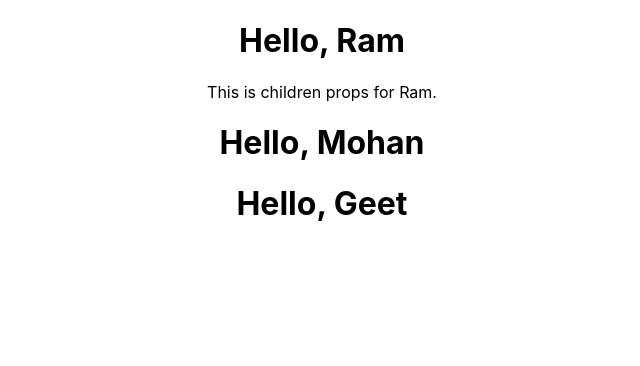
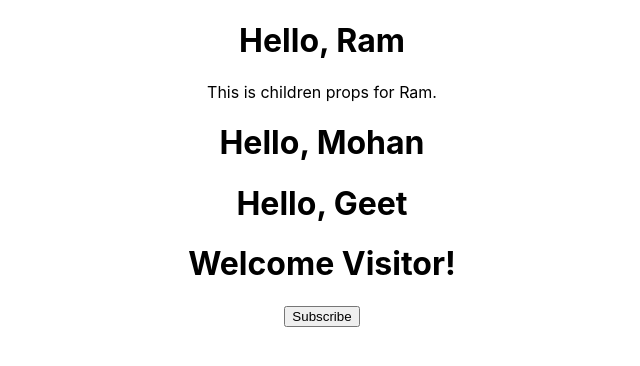
Before and after one commit to aakashverma1124/Roadmap-To-React, a React (Create React App) app: page / in a window 1280 px wide. Shown: the top 366 px of the page, without its empty margins (318-958 px from the left). Built offline with nearby package versions, Linux system fonts and the light colour scheme.

Commit message:
Adding State Management and Changing the Message

```diff
--- a/src/App.js
+++ b/src/App.js
@@ -3,6 +3,7 @@
 import './App.css';
 import Greet from "./components/Greet";
 import Welcome from "./components/Welcome";
+import Message from "./components/Message";
 
 class App extends Component {
     render() {
@@ -13,6 +14,7 @@
             </Greet>
             <Greet name={"Mohan"}></Greet>
             <Greet name={"Geet"}></Greet>
+            <Message></Message>
             {/*<Welcome></Welcome>*/}
         </div>
       )
--- /dev/null
+++ b/src/components/Message.js
@@ -0,0 +1,30 @@
+// Understanding State
+
+import React, {Component} from "react";
+class Message extends Component {
+
+    constructor() {
+        super();
+        this.state = {
+            message: 'Welcome Visitor!'
+        }
+    }
+
+    render() {
+        return (
+            <div>
+                <h1>{this.state.message}</h1>
+                <button onClick={() => this.changeMessage()}>Subscribe</button>
+            </div>
+        )
+    }
+
+    changeMessage() {
+        this.setState({
+                message: 'Thank you for Subscribing!'
+        }
+        )
+    }
+}
+
+export default Message
```
